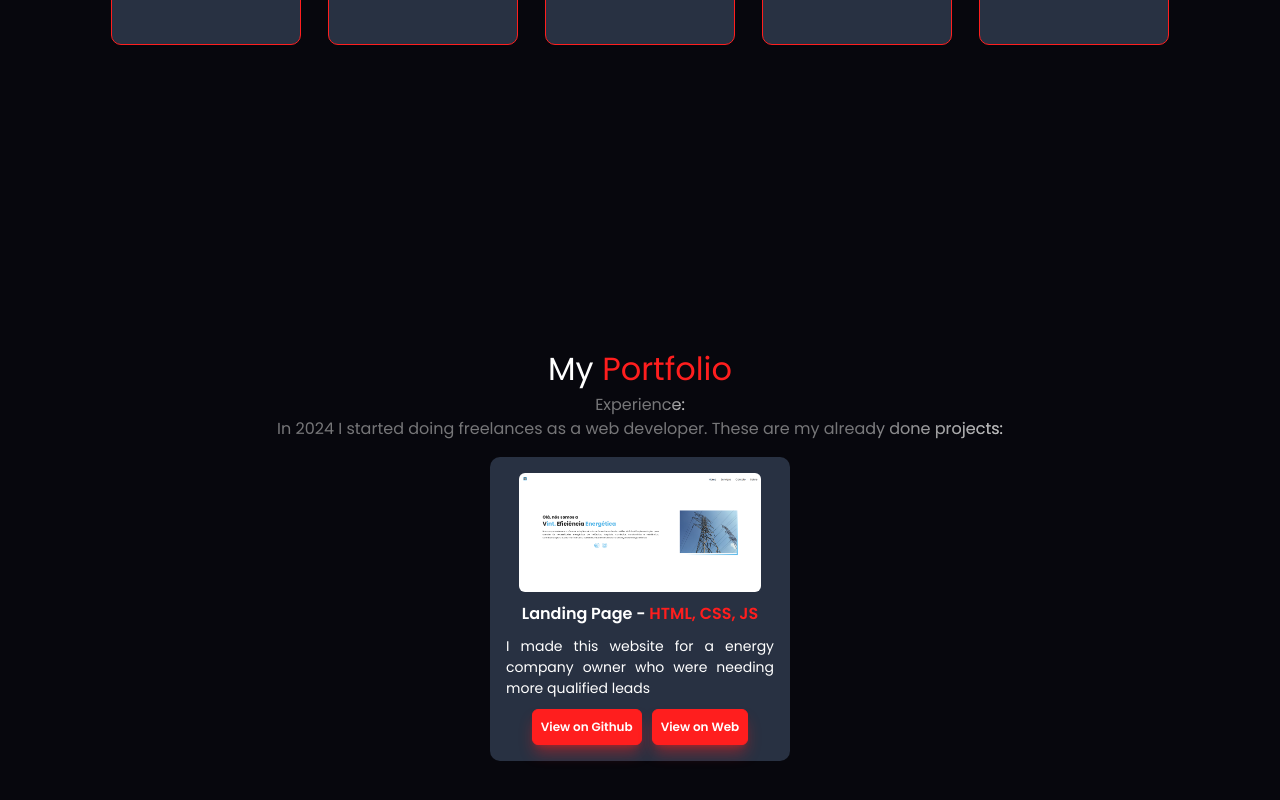
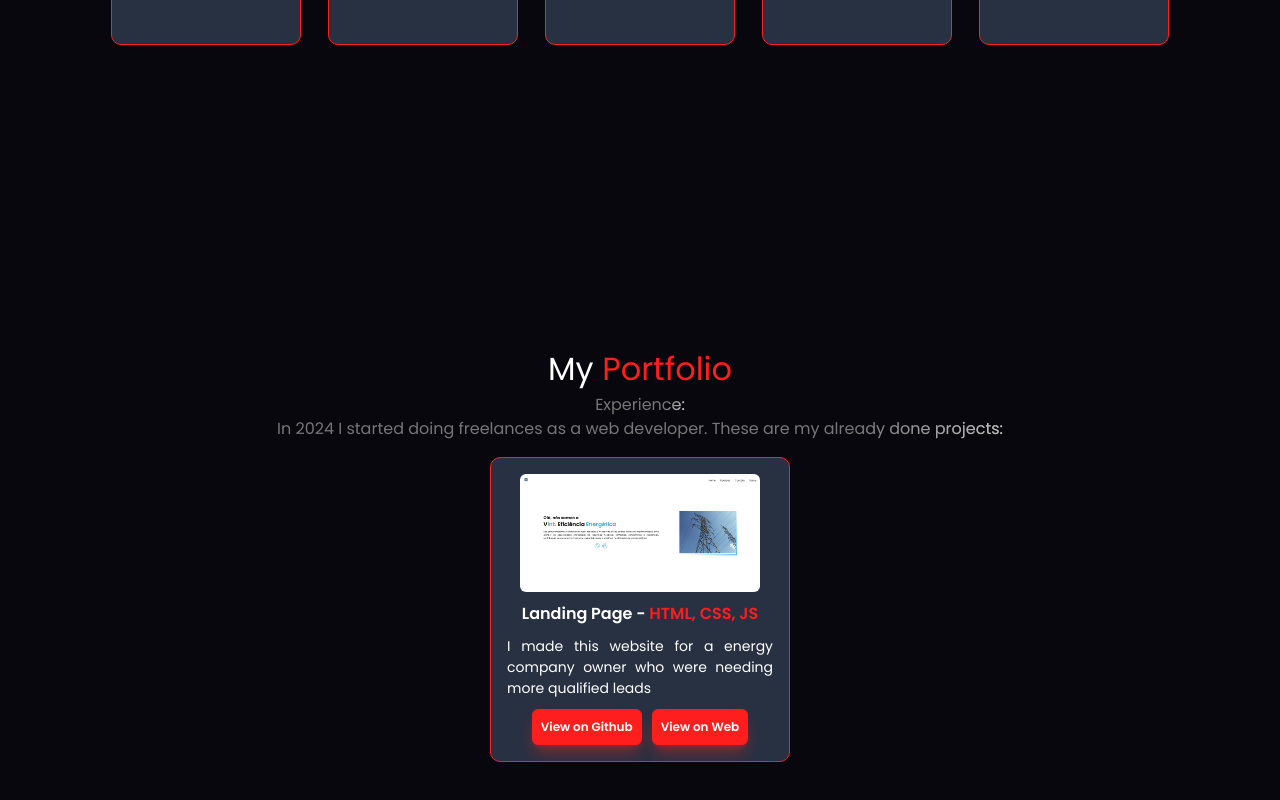
Before and after one commit to Matheus-Aguiarr/portfolio, a React (Vite) app: page / in a window 1280 px wide. Shown: the part 1369-2169 px from the top of the page. Built offline with nearby package versions, Linux system fonts and the light colour scheme.

Commit message:
Detalhe em portfolioBox

```diff
--- a/src/components/PortfolioBox/PortfolioBox.jsx
+++ b/src/components/PortfolioBox/PortfolioBox.jsx
@@ -7,7 +7,7 @@ const PortfolioBox = ({
   urlWeb,
 }) => {
   return (
-    <div className="portfolioBox bg-[var(--bg-color03)] w-[300px] flex flex-col p-4 rounded-[10px] gap-[10px] hover:scale-[1.05] duration-[.5s] cursor-pointer">
+    <div className="portfolioBox bg-[var(--bg-color03)] w-[300px] flex flex-col p-4 rounded-[10px] gap-[10px] hover:scale-[1.05] duration-[.5s] cursor-pointer border-[var(--main-color)] border-1 hover:inset-shadow-sm inset-shadow-black">
       <div className="w-[90%] m-auto">
         <img src={img} alt="" className="rounded-md" />
       </div>
```
